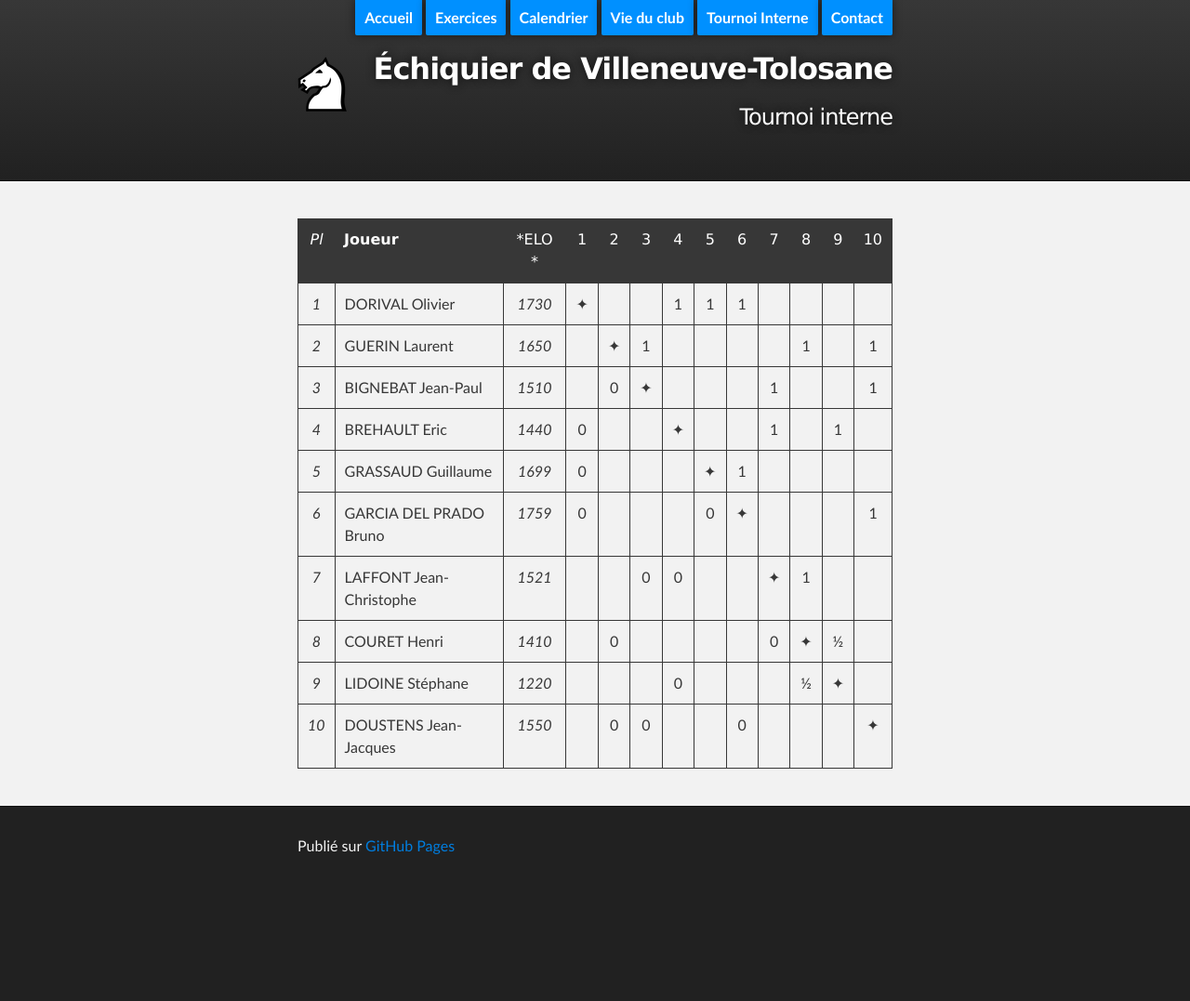
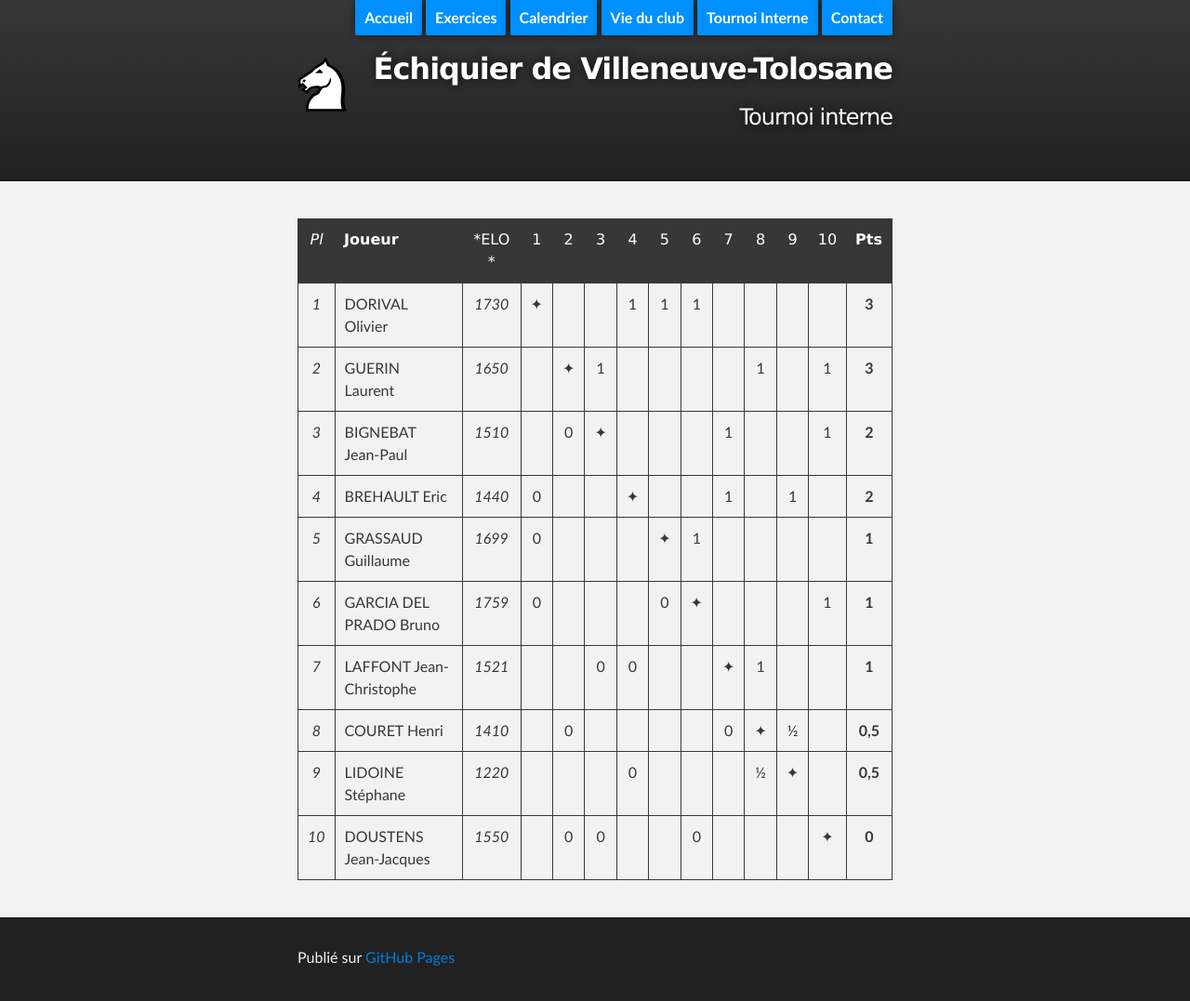
Before and after one commit to echiquier-villeneuve-tolosane/echiquier-villeneuve-tolosane.github.io, a Jekyll site: the page built from tournoiinterne.md, in a window 1280 px wide. Shown: the whole page at 93% size. Built offline with Jekyll 4.4.1, drawn with Linux system fonts in a browser that asks for light colours; nearby versions of some CDN libraries; before the commit the page ends 957 px from its top, so only the background shows below that.

Commit message:
Updated tournoiinterne.md

```diff
--- a/tournoiinterne.md
+++ b/tournoiinterne.md
@@ -6,15 +6,15 @@
 ---
 
 
-|*Pl*|  **Joueur** |   *ELO *          |1 |2 |3 |4 |5 |6 |7 |8 |9 |10|
-|:-:|:--------- |:---------: |:-:|:-:|:-:|:-:|:-:|:-:|:-:|:-:|:-:|:-:|
-|*1*| DORIVAL Olivier         | *1730* |&#10022;| | |1|1|1| | | | |
-|*2*| GUERIN Laurent          | *1650* | |&#10022;|1| | | | |1| |1|
-|*3*| BIGNEBAT Jean-Paul      | *1510* | |0|&#10022;| | | |1| | |1|
-|*4*| BREHAULT Eric           | *1440* |0| | |&#10022;| | |1| |1| |
-|*5*| GRASSAUD Guillaume      | *1699* |0| | | |&#10022;|1| | | | |
-|*6*| GARCIA DEL PRADO Bruno  | *1759* |0| | | |0|&#10022;| | | |1|
-|*7*| LAFFONT Jean-Christophe | *1521* | | |0|0| | |&#10022;|1| | |
-|*8*| COURET Henri            | *1410* | |0| | | | |0|&#10022;|&#189;| |
-|*9*| LIDOINE Stéphane        | *1220* | | | |0| | | |&#189;|&#10022;| |
-|*10*| DOUSTENS Jean-Jacques  | *1550* | |0|0| | |0| | | |&#10022;|
+|*Pl*|  **Joueur** |   *ELO *          |1 |2 |3 |4 |5 |6 |7 |8 |9 |10|**Pts**|
+|:-:|:--------- |:---------: |:-:|:-:|:-:|:-:|:-:|:-:|:-:|:-:|:-:|:-:|:-:|
+|*1*| DORIVAL Olivier         | *1730* |&#10022;| | |1|1|1| | | | |**3**|
+|*2*| GUERIN Laurent          | *1650* | |&#10022;|1| | | | |1| |1|**3**|
+|*3*| BIGNEBAT Jean-Paul      | *1510* | |0|&#10022;| | | |1| | |1|**2**|
+|*4*| BREHAULT Eric           | *1440* |0| | |&#10022;| | |1| |1| |**2**|
+|*5*| GRASSAUD Guillaume      | *1699* |0| | | |&#10022;|1| | | | |**1**|
+|*6*| GARCIA DEL PRADO Bruno  | *1759* |0| | | |0|&#10022;| | | |1|**1**|
+|*7*| LAFFONT Jean-Christophe | *1521* | | |0|0| | |&#10022;|1| | |**1**|
+|*8*| COURET Henri            | *1410* | |0| | | | |0|&#10022;|&#189;| |**0,5**|
+|*9*| LIDOINE Stéphane        | *1220* | | | |0| | | |&#189;|&#10022;| |**0,5**|
+|*10*| DOUSTENS Jean-Jacques  | *1550* | |0|0| | |0| | | |&#10022;|**0**|
```
